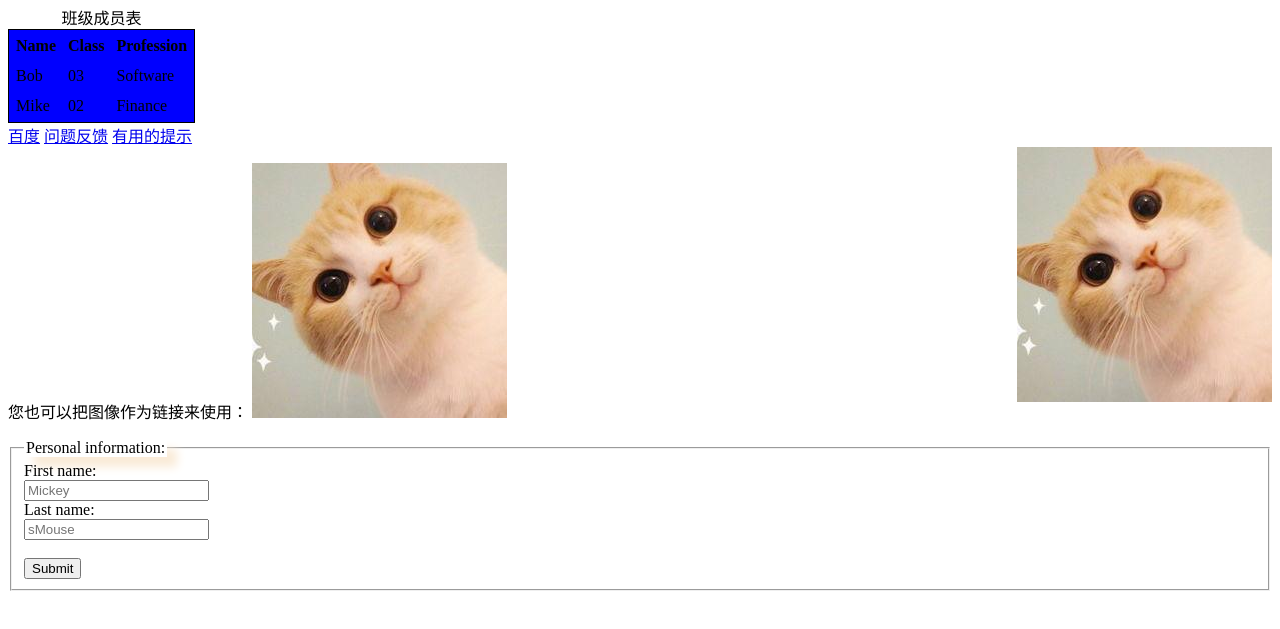
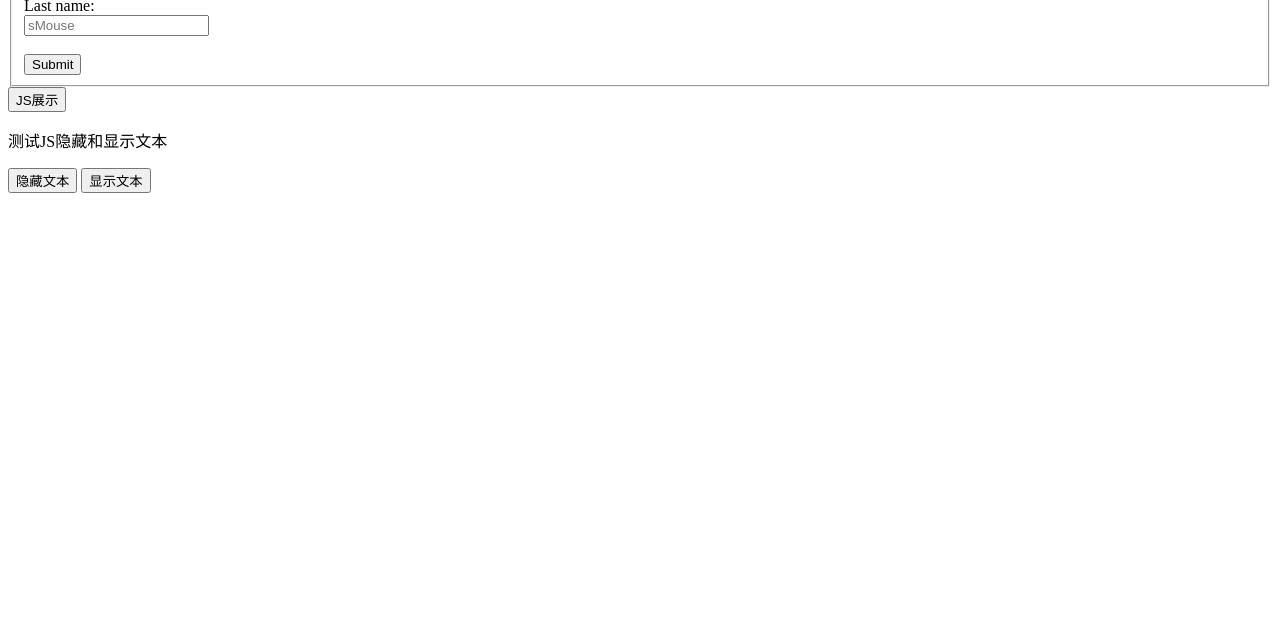
Before and after one commit to VinceZuiBo/html1, a plain HTML site: page index.html in a window 1280 px wide. Shown: the part 145-774 px from the top of the page. Drawn offline with Linux system fonts and the light colour scheme.

Commit message:
JS练习

```diff
--- a/index.html
+++ b/index.html
@@ -15,7 +15,7 @@
 
 <body>
     <h1>Welcome to my world.</h1>
-    <h2 id="myTitle"></h2>
+    <!--
     <div class="div1">
         <ul>
             <li>Vince Zhang</li>
@@ -55,6 +55,7 @@
         </p>
 
     </div>
+    -->
     <!-- form表单使用 -->
     <div class="div3">
         <form action="" >
@@ -68,8 +69,12 @@
                 <br><br>
                 <input type="submit" value="Submit">
             </fieldset>
+            <button type="button" id="myTitle" onclick="zhanshi()">JS展示</button>
+            <br>
+            <p id="p1">测试JS隐藏和显示文本</p>
+            <button type="button" onclick="hide()">隐藏文本</button>
+            <button type="button" onclick="show1()">显示文本</button>
         </form>
-
     </div>
 </body>
 </html>
--- a/operator.js
+++ b/operator.js
@@ -1 +1,9 @@
-document.getElementById("myTitle").innerHTML = "JavaScript效果展示";
+function zhanshi(){
+    document.getElementById("myTitle").innerHTML = "JavaScript效果展示";
+}
+function hide() {
+    document.getElementById("p1").style.display="none";
+}
+function show1() {
+    document.getElementById("p1").style.display="block";
+}
```
Also changed, not shown: cal.js (added, +13 -0 lines).
